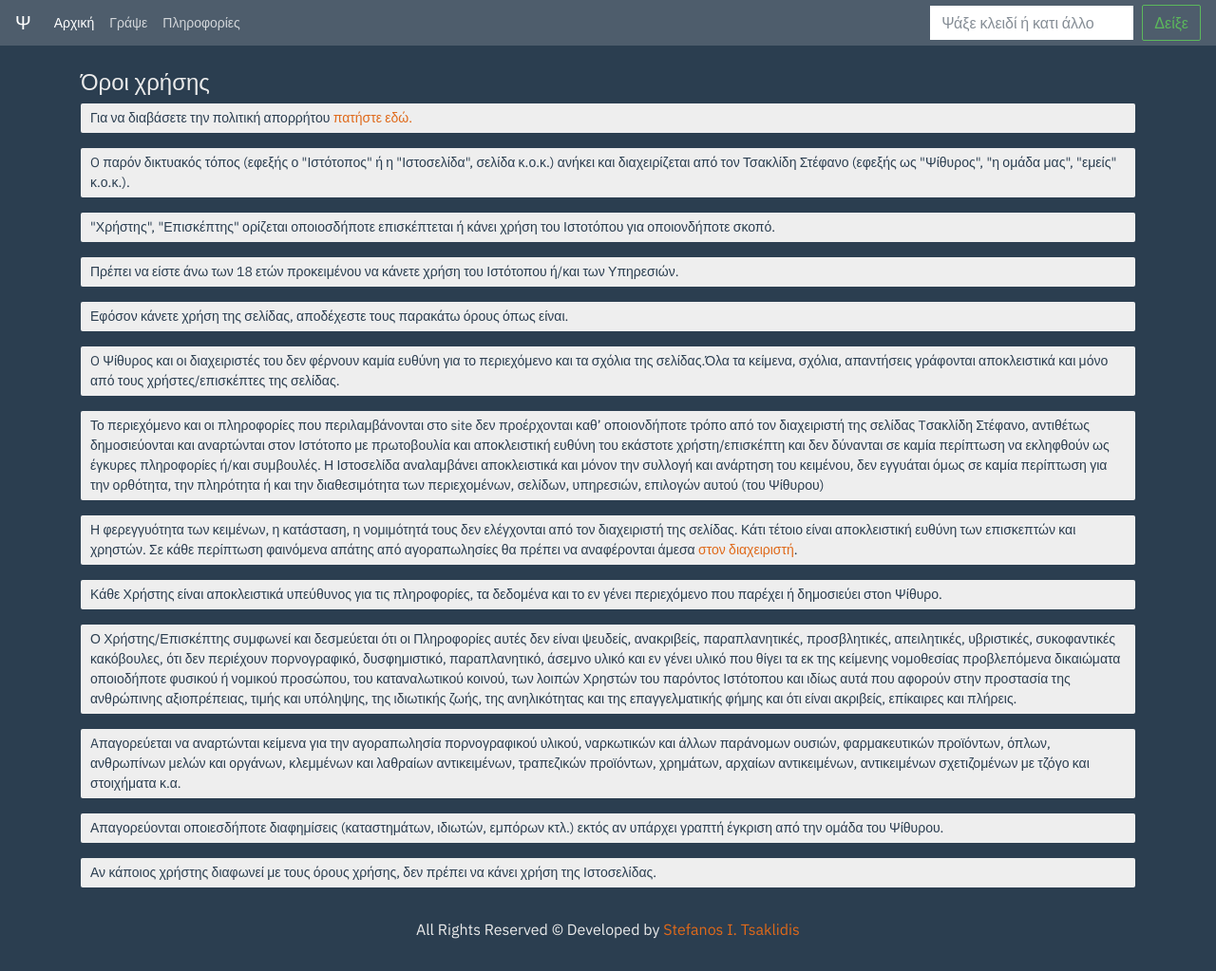
After one commit to tsaklidis/Psithiros, a Python web app: template shy/templates/jinja2/public/terms.html in a window 1280 px wide. The commit adds this page. Shown: the whole page at 95% size. Run offline with Jinja, Linux system fonts and the light colour scheme; the template is opened without the code that fills it: most values are stand-ins (such as "Sample title", 1, 10 or a date in 2020); some libraries are stand-ins or nearby versions.

Commit message:
Terms & Privacy

```diff
--- a/shy/static/shy/css/base.css
+++ b/shy/static/shy/css/base.css
@@ -1,3 +1,4 @@
 body{font-family: 'IBM Plex Sans', sans-serif !important;}
 .btn{border-radius: 2px;}
 .btn:hover{cursor: pointer;}
+.no_hover:hover{text-decoration:none;}
--- a/shy/static/shy/css/public/new_post.css
+++ b/shy/static/shy/css/public/new_post.css
@@ -1,2 +1,3 @@
 #id_text, #id_title{border-radius: 2px;}
 input{vertical-align: middle;}
+#terms_link{color:inherit; text-decoration: underline;}
--- /dev/null
+++ b/shy/static/shy/css/public/terms.css
@@ -0,0 +1,7 @@
+.terms p{
+	background-color: #eee;
+	color: #2b3e50;
+	padding: 5px 10px;
+	border-radius: 2px;
+	font-size: 14px;
+}
--- a/shy/templates/jinja2/base.html
+++ b/shy/templates/jinja2/base.html
@@ -25,11 +25,11 @@
     <body class="d-flex flex-column h-100">
         <nav class="navbar navbar-expand-md navbar-dark bg-dark">
             <a class="navbar-brand" href="/">Ψ</a>
-            <button class="navbar-toggler" type="button" data-toggle="collapse" data-target="#navbarsExample04" aria-controls="navbarsExample04" aria-expanded="false" aria-label="Toggle navigation">
+            <button class="navbar-toggler" type="button" data-toggle="collapse" data-target="#nav_bar_target" aria-controls="nav_bar_target" aria-expanded="false" aria-label="Toggle navigation">
                 <span class="navbar-toggler-icon"></span>
             </button>
 
-            <div class="collapse navbar-collapse" id="navbarsExample04">
+            <div class="collapse navbar-collapse" id="nav_bar_target">
                 <ul class="navbar-nav mr-auto">
                     <li class="nav-item active">
                         <a class="nav-link" href="/">Αρχική <span class="sr-only">(current)</span></a>
--- a/shy/templates/jinja2/public/info.html
+++ b/shy/templates/jinja2/public/info.html
@@ -15,7 +15,7 @@
     <br>
     <div class="row">
         <div class="col-md-12">
-            <h3>Πληροφορίες και ερωτήσεις</h3>
+            <h3>Πληροφορίες και ερωτήσεις:</h3>
             <div class="panel-group" id="accordion">
                 <div class="panel panel-default">
                     <div class="panel-heading quest">
@@ -110,6 +110,10 @@
                     </div>
                 </div>
             </div>
+            <br>
+            <p>Για τους όρους χρήσης <a class="no_hover" href="{{ url('posts:terms') }}">πατήστε εδώ.</a></p>
+            <p>Για να διαβάσετε την πολιτική απορρήτου <a class="no_hover" href="{{ url('posts:privacy') }}">πατήστε εδώ.</a></p>
+
         </div>
 
 </div>
--- a/shy/templates/jinja2/public/new_post.html
+++ b/shy/templates/jinja2/public/new_post.html
@@ -25,7 +25,7 @@
 				<br>
 				- Δεν βάζουμε cookies.
 				<br>
-				- Το "κλειδί" που θα βρεις στο κάτω μέρος μόλις αποθηκεύσεις το κείμενο είναι <b>μόνο</b> για να μπορείς να το βρεις στο μέλλον.
+				- Το "κλειδί" που θα βρεις στο κάτω μέρος μόλις αποθηκεύσεις το κείμενο είναι <u>μόνο</u> για να μπορείς να το βρεις στο μέλλον.
 			</p>
 			<form action="{{ url('posts:new_post') }}" method="POST">
 				<input type="hidden" name="csrfmiddlewaretoken" value="{{ csrf_token }}" id='csrf'>
@@ -53,7 +53,7 @@
 				</div> #}
 				<p>
 					<i>
-						Aποδέχομαι τους όρους χρήσης
+						Aποδέχομαι τους <a id="terms_link" href="{{ url('posts:terms') }}">όρους χρήσης</a>
 					</i>
 					<input type="checkbox" name="terms" required="True">
 				</p>
--- /dev/null
+++ b/shy/templates/jinja2/public/terms.html
@@ -0,0 +1,63 @@
+{% extends "base.html" %}
+
+{% block page_title %}Όροι χρήσης{% endblock %}
+{% block site_css %}
+    <link href="{{ static('shy/css/public/terms.css') }}" rel="stylesheet" type="text/css">
+{% endblock %}
+{% block extra_head %}{% endblock%}
+{% block meta_description %}{% endblock %}
+{% block keywords %}{% endblock %}
+
+
+{% block main %}
+<div class="container text-center">
+
+	<div class="row">
+		<div class="col-lg-12 text-left terms">
+			<br>
+			<h4>Όροι χρήσης</h4>
+			<p>Για να διαβάσετε την πολιτική απορρήτου <a class="no_hover" href="{{ url('posts:privacy') }}">πατήστε εδώ.</a></p>
+			<p>
+				O παρόν δικτυακός τόπος (εφεξής ο "Ιστότοπος" ή η "Ιστοσελίδα", σελίδα κ.ο.κ.) ανήκει και διαχειρίζεται από τον Τσακλίδη Στέφανο (εφεξής ως "Ψίθυρος", "η ομάδα μας", "εμείς" κ.ο.κ.).
+			</p>
+			<p>
+				"Χρήστης", "Επισκέπτης" ορίζεται οποιοσδήποτε επισκέπτεται ή κάνει χρήση του Ιστοτόπου για οποιονδήποτε σκοπό.
+			</p>
+			<p>
+				Πρέπει να είστε άνω των 18 ετών προκειμένου να κάνετε χρήση του Ιστότοπου ή/και των Υπηρεσιών.
+			</p>
+			<p>
+				Εφόσον κάνετε χρήση της σελίδας, αποδέχεστε τους παρακάτω όρους όπως είναι.
+			</p>
+			<p>
+				O Ψίθυρος και οι διαχειριστές του δεν φέρνουν καμία ευθύνη για το περιεχόμενο και τα σχόλια της σελίδας.Όλα τα κείμενα, σχόλια, απαντήσεις γράφονται αποκλειστικά και μόνο από τους χρήστες/επισκέπτες της σελίδας.
+			</p>
+			<p>
+				Το περιεχόμενο και οι πληροφορίες που περιλαμβάνονται στο site δεν προέρχονται καθ’ οποιονδήποτε τρόπο από τον διαχειριστή της σελίδας Tσακλίδη Στέφανο, αντιθέτως δημοσιεύονται και αναρτώνται στον Ιστότοπο με πρωτοβουλία και αποκλειστική ευθύνη του εκάστοτε χρήστη/επισκέπτη και δεν δύνανται σε καμία περίπτωση να εκληφθούν ως έγκυρες πληροφορίες ή/και συμβουλές. Η Ιστοσελίδα αναλαμβάνει αποκλειστικά και μόνον την συλλογή και ανάρτηση του κειμένου, δεν εγγυάται όμως σε καμία περίπτωση για την ορθότητα, την πληρότητα ή και την διαθεσιμότητα των περιεχομένων, σελίδων, υπηρεσιών, επιλογών αυτού (του Ψίθυρου)
+			</p>
+			<p>
+				Η φερεγγυότητα των κειμένων, η κατάσταση, η νομιμότητά τους δεν ελέγχονται από τον διαχειριστή της σελίδας.
+				Κάτι τέτοιο είναι αποκλειστική ευθύνη των επισκεπτών και χρηστών. Σε κάθε περίπτωση φαινόμενα απάτης από αγοραπωλησίες θα πρέπει να αναφέρονται άμεσα <a href="https://tsaklidis.gr">στον διαχειριστή</a>.
+			</p>
+			<p>
+				Κάθε Χρήστης είναι αποκλειστικά υπεύθυνος για τις πληροφορίες, τα δεδομένα και το εν γένει περιεχόμενο που παρέχει ή δημοσιεύει στοn Ψίθυρο.
+			</p>
+			<p>
+				Ο Χρήστης/Επισκέπτης συμφωνεί και δεσμεύεται ότι οι Πληροφορίες αυτές δεν είναι ψευδείς, ανακριβείς, παραπλανητικές, προσβλητικές, απειλητικές, υβριστικές, συκοφαντικές κακόβουλες, ότι δεν περιέχουν πορνογραφικό, δυσφημιστικό, παραπλανητικό, άσεμνο υλικό και εν γένει υλικό που θίγει τα εκ της κείμενης νομοθεσίας προβλεπόμενα δικαιώματα οποιοδήποτε φυσικού ή νομικού προσώπου, του καταναλωτικού κοινού, των λοιπών Χρηστών του παρόντος Ιστότοπου και ιδίως αυτά που αφορούν στην προστασία της ανθρώπινης αξιοπρέπειας, τιμής και υπόληψης, της ιδιωτικής ζωής, της ανηλικότητας και της επαγγελματικής φήμης και ότι είναι ακριβείς, επίκαιρες και πλήρεις.
+			</p>
+
+			<p>
+				Aπαγορεύεται να αναρτώνται κείμενα για την αγοραπωλησία πορνογραφικού υλικού, ναρκωτικών και άλλων παράνομων ουσιών, φαρμακευτικών προϊόντων, όπλων, ανθρωπίνων μελών και οργάνων, κλεμμένων και λαθραίων αντικειμένων, τραπεζικών προϊόντων, χρημάτων, αρχαίων αντικειμένων, αντικειμένων σχετιζομένων με τζόγο και στοιχήματα κ.α.
+			</p>
+			<p>
+				Απαγορεύονται οποιεσδήποτε διαφημίσεις (καταστημάτων, ιδιωτών, εμπόρων κτλ.) εκτός αν υπάρχει γραπτή έγκριση από την ομάδα του Ψίθυρου.
+			</p>
+			<p>
+				Αν κάποιος χρήστης διαφωνεί με τους όρους χρήσης, δεν πρέπει να κάνει χρήση της Ιστοσελίδας.
+			</p>
+		</div>
+	</div>
+
+</div>
+{% endblock %}
+{% block site_js %}{% endblock %}
```
Also changed, not shown: shy/posts/urls.py (+9 -1 lines), shy/posts/views.py (+8 -0 lines), shy/templates/jinja2/public/privacy.html (added, +36 -0 lines).
